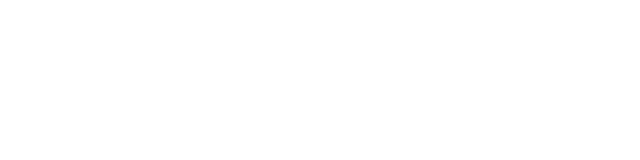
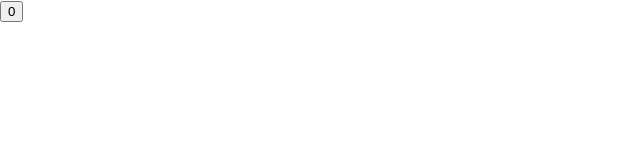
Before and after one commit to suadsuljovic/react2gen, a React (Create React App) app: page / in a window 1280 px wide. Shown: the top 160 px of the page, without its empty margins (0-640 px from the left). Built offline with nearby package versions, Linux system fonts and the light colour scheme.

Commit message:
more context

```diff
--- a/src/components/functional/ContextConsumer/index.jsx
+++ b/src/components/functional/ContextConsumer/index.jsx
@@ -2,12 +2,13 @@
 import { MyContext } from "../SimpleContext";
 
 const ContextConsumer = (props) => {
-  const state = useContext(MyContext);
+  const { counter, setCounter } = useContext(MyContext);
 
   return (
     <div>
-      <button onClick={() => state.setText(props.name)}>Click</button>
-      <p>{state.text}</p>
+      {/* <button onClick={() => state.setText(props.name)}>Click</button>
+      <p>{state.text}</p> */}
+      <button onClick={() => setCounter(counter + 1)}>{counter}</button>
       {props.children}
     </div>
   );
--- a/src/components/functional/SimpleContext/index.jsx
+++ b/src/components/functional/SimpleContext/index.jsx
@@ -4,12 +4,15 @@
 
 const SimpleContext = (props) => {
   const [text, setText] = useState("This is seen by all components");
+  const [counter, setCounter] = useState(0);
 
   return (
     <MyContext.Provider
       value={{
         text,
         setText,
+        counter,
+        setCounter,
       }}
     >
       {props.children}
--- a/src/index.js
+++ b/src/index.js
@@ -15,7 +15,9 @@
 root.render(
   // <React.StrictMode>
   <div>
-    <SimpleContext></SimpleContext>
+    <SimpleContext>
+      <ContextConsumer />
+    </SimpleContext>
   </div>
 
   // </React.StrictMode>
```
